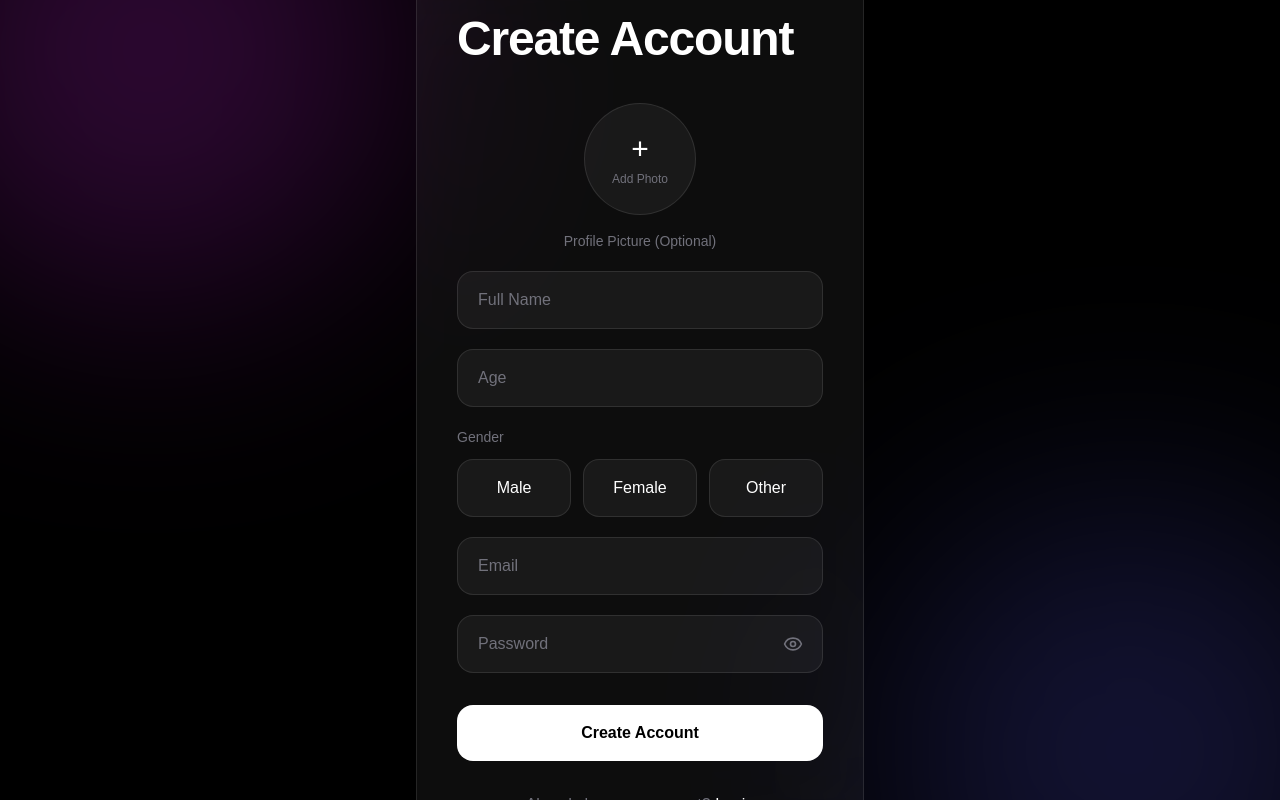
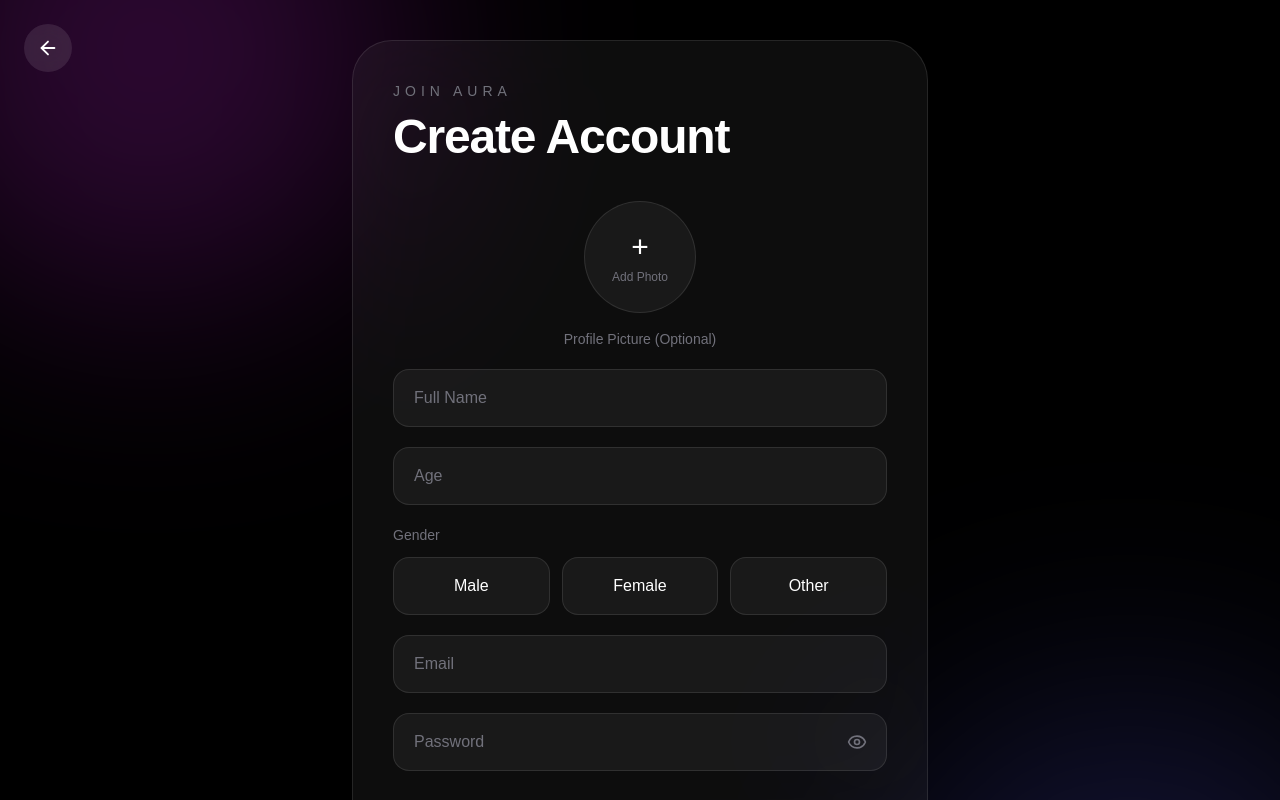
Before and after one commit to BIMALA-VENU-MADHAV/AURA, a React (Vite) app: page /signup in a window 1280 px wide. Built offline with nearby package versions, Linux system fonts and the light colour scheme; no server answers.

Commit message:
updated login page

```diff
--- a/src/App.jsx
+++ b/src/App.jsx
@@ -1,4 +1,4 @@
-import { BrowserRouter, Routes, Route, useLocation } from "react-router-dom"
+import {BrowserRouter,Routes,Route,useLocation} from "react-router-dom"
 import Sidebar from "./components/Sidebar"
 import MiniPlayer from "./components/MiniPlayer"
 import FullPlayer from "./components/FullPlayer"
@@ -9,42 +9,55 @@
 import Signup from "./pages/Signup"
 import Profile from "./pages/Profile"
 
-function Layout() {
-  const location = useLocation()
+function Layout(){
 
-  const isAuthPage =
-    location.pathname === "/login" ||
-    location.pathname === "/signup"
+  const location=useLocation()
 
-  return (
+  const isAuthPage=
+    location.pathname==="/login"||
+    location.pathname==="/signup"
+
+  return(
     <div className="flex h-screen overflow-hidden bg-black text-white">
-      {!isAuthPage && <Sidebar />}
 
-      <Routes>
-        <Route path="/" element={<Home />} />
-        <Route path="/favorites" element={<Favorites />} />
-        <Route path="/search" element={<Search />} />
-        <Route path="/login" element={<Login />} />
-        <Route path="/signup" element={<Signup />} />
-        <Route path="/profile" element={<Profile />} />
-      </Routes>
+      {/* Sidebar */}
+      {!isAuthPage&&(
+        <div className="w-32 h-screen shrink-0">
+          <Sidebar/>
+        </div>
+      )}
 
-      {!isAuthPage && (
-        <>
-          <MiniPlayer />
-          <FullPlayer />
-        </>
-      )}
+      {/* Pages */}
+      <div className="flex-1 overflow-y-auto">
+
+        <Routes>
+          <Route path="/" element={<Home/>}/>
+          <Route path="/favorites" element={<Favorites/>}/>
+          <Route path="/search" element={<Search/>}/>
+          <Route path="/login" element={<Login/>}/>
+          <Route path="/signup" element={<Signup/>}/>
+          <Route path="/profile" element={<Profile/>}/>
+        </Routes>
+
+      </div>
+
+      {/* Players stay visible */}
+      <MiniPlayer/>
+      <FullPlayer/>
+
     </div>
   )
+
 }
 
-function App() {
-  return (
+function App(){
+
+  return(
     <BrowserRouter>
-      <Layout />
+      <Layout/>
     </BrowserRouter>
   )
+
 }
 
 export default App
--- a/src/components/Sidebar.jsx
+++ b/src/components/Sidebar.jsx
@@ -40,7 +40,7 @@
   return (
     <>
       {/* Desktop Sidebar */}
-      <div className="hidden md:flex w-30 h-screen shrink-0 flex-col items-center py-10 border-r border-white/5 bg-black/40 backdrop-blur-2xl">
+      <div className="hidden md:flex w-32 h-screen shrink-0 flex-col items-center py-10 border-r border-white/5 bg-black/40 backdrop-blur-2xl">
         <h1 className="text-2xl font-bold mb-16">
           Aura
         </h1>
--- a/src/pages/Login.jsx
+++ b/src/pages/Login.jsx
@@ -1,37 +1,25 @@
-import { useState } from "react"
-import { useNavigate, Link } from "react-router-dom"
-import { motion } from "framer-motion"
-
-import {
-  Eye,
-  EyeOff,
-} from "lucide-react"
-
+import {useState} from "react"
+import {useNavigate,Link} from "react-router-dom"
+import {motion} from "framer-motion"
+import {ArrowLeft,Eye,EyeOff} from "lucide-react"
 import supabase from "../lib/supabase"
 
-function Login() {
+function Login(){
 
-  const [email, setEmail] =
-    useState("")
+  const [email,setEmail]=useState("")
+  const [password,setPassword]=useState("")
+  const [showPassword,setShowPassword]=useState(false)
+  const [loading,setLoading]=useState(false)
 
-  const [password, setPassword] =
-    useState("")
+  const navigate=useNavigate()
 
-  const [showPassword, setShowPassword] =
-    useState(false)
-
-  const [loading, setLoading] =
-    useState(false)
-
-  const navigate = useNavigate()
-
-  const handleLogin = async (e) => {
+  const handleLogin=async(e)=>{
 
     e.preventDefault()
 
     setLoading(true)
 
-    const { error } =
+    const {error}=
       await supabase.auth.signInWithPassword({
         email,
         password,
@@ -39,39 +27,58 @@
 
     setLoading(false)
 
-    if (error) {
+    if(error){
+
       alert(error.message)
       return
+
     }
 
     navigate("/")
 
   }
 
-  return (
+  return(
     <div className="w-full min-h-screen bg-black text-white relative overflow-hidden flex items-center justify-center px-6">
 
-      {/* Background Glow */}
+      {/* Back */}
+      <button
+      onClick={()=>
+        navigate("/")
+      }
+      className="
+      absolute top-6 left-6
+      w-12 h-12 rounded-full
+      bg-white/10 backdrop-blur-xl
+      flex items-center justify-center
+      cursor-pointer hover:bg-white/20
+      transition z-20
+      "
+      >
+        <ArrowLeft size={22}/>
+      </button>
+
+      {/* Glow */}
       <div className="absolute inset-0">
 
-        <div className="absolute top-[-200px] left-[-100px] w-[500px] h-[500px] bg-fuchsia-500/20 blur-[120px] rounded-full" />
+        <div className="absolute top-[-200px] left-[-100px] w-[500px] h-[500px] bg-fuchsia-500/20 blur-[120px] rounded-full"/>
 
-        <div className="absolute bottom-[-200px] right-[-100px] w-[500px] h-[500px] bg-indigo-500/20 blur-[120px] rounded-full" />
+        <div className="absolute bottom-[-200px] right-[-100px] w-[500px] h-[500px] bg-indigo-500/20 blur-[120px] rounded-full"/>
 
       </div>
 
       {/* Card */}
       <motion.form
       initial={{
-          opacity: 0,
-          y: 30,
+        opacity:0,
+        y:30,
       }}
       animate={{
-          opacity: 1,
-          y: 0,
+        opacity:1,
+        y:0,
       }}
       transition={{
-          duration: 0.4,
+        duration:0.4,
       }}
       onSubmit={handleLogin}
       className="
@@ -103,10 +110,13 @@
 
           {/* Email */}
           <input
+          id="email"
+          name="email"
+          autoComplete="email"
           type="email"
           placeholder="Email"
           value={email}
-            onChange={(e) =>
+          onChange={(e)=>
             setEmail(e.target.value)
           }
           className="
@@ -125,6 +135,9 @@
           <div className="relative">
 
             <input
+            id="password"
+            name="password"
+            autoComplete="current-password"
             type={
               showPassword
               ? "text"
@@ -132,7 +145,7 @@
             }
             placeholder="Password"
             value={password}
-              onChange={(e) =>
+            onChange={(e)=>
               setPassword(e.target.value)
             }
             className="
@@ -149,7 +162,7 @@
 
             <button
             type="button"
-              onClick={() =>
+            onClick={()=>
               setShowPassword(
                 !showPassword
               )
@@ -165,10 +178,10 @@
             "
             >
 
-              {showPassword ? (
-                <EyeOff size={20} />
-              ) : (
-                <Eye size={20} />
+              {showPassword?(
+                <EyeOff size={20}/>
+              ):(
+                <Eye size={20}/>
               )}
 
             </button>
@@ -220,6 +233,7 @@
 
     </div>
   )
+
 }
 
 export default Login
--- a/src/pages/Signup.jsx
+++ b/src/pages/Signup.jsx
@@ -1,27 +1,31 @@
-import { useState } from "react"
-import { useNavigate, Link } from "react-router-dom"
-import { motion } from "framer-motion"
-import { Eye, EyeOff } from "lucide-react"
+import {useState} from "react"
+import {useNavigate,Link} from "react-router-dom"
+import {ArrowLeft,Eye,EyeOff} from "lucide-react"
+import {motion} from "framer-motion"
 import supabase from "../lib/supabase"
 
-function Signup() {
-  const [name, setName] = useState("")
-  const [age, setAge] = useState("")
-  const [gender, setGender] = useState("")
-  const [email, setEmail] = useState("")
-  const [password, setPassword] = useState("")
-  const [avatar, setAvatar] = useState(null)
-  const [showPassword, setShowPassword] = useState(false)
-  const [loading, setLoading] = useState(false)
+function Signup(){
 
-  const navigate = useNavigate()
+  const [name,setName]=useState("")
+  const [age,setAge]=useState("")
+  const [gender,setGender]=useState("")
+  const [email,setEmail]=useState("")
+  const [password,setPassword]=useState("")
+  const [avatar,setAvatar]=useState(null)
+  const [showPassword,setShowPassword]=useState(false)
+  const [loading,setLoading]=useState(false)
 
-  const handleSignup = async (e) => {
+  const navigate=useNavigate()
+
+  const handleSignup=async(e)=>{
+
     e.preventDefault()
 
-    if (!name || !age || !gender) {
+    if(!name||!age||!gender){
+
       alert("Please fill all required fields")
       return
+
     }
 
     setLoading(true)
@@ -29,88 +33,121 @@
     const {
       data,
       error,
-    } = await supabase.auth.signUp({
+    }=await supabase.auth.signUp({
       email,
       password,
     })
 
-    if (error) {
+    if(error){
+
       setLoading(false)
       alert(error.message)
       return
+
     }
 
-    let avatarUrl = ""
+    let avatarUrl=""
 
-    if (avatar) {
-      const fileExt =
+    if(avatar){
+
+      const fileExt=
         avatar.name.split(".").pop()
 
-      const fileName =
+      const fileName=
         `${Date.now()}.${fileExt}`
 
-      const { error: uploadError } =
+      const {error:uploadError}=
         await supabase.storage
           .from("avatars")
-          .upload(fileName, avatar)
+          .upload(fileName,avatar)
 
-      if (!uploadError) {
+      if(!uploadError){
 
-        const { data } =
+        const {data}=
           supabase.storage
             .from("avatars")
             .getPublicUrl(fileName)
 
-        avatarUrl =
+        avatarUrl=
           data.publicUrl
+
       }
+
     }
 
     await supabase
       .from("profiles")
       .insert({
-        id: data.user.id,
+        id:data.user.id,
         name,
         age,
         gender,
-        avatar_url: avatarUrl,
+        avatar_url:avatarUrl,
         email,
       })
 
     setLoading(false)
 
     navigate("/")
+
   }
 
-  return (
-    <div className="w-full min-h-screen bg-black text-white relative overflow-hidden flex items-center justify-center px-6">
+  return(
+    <div className="w-full min-h-screen bg-black text-white relative overflow-hidden flex items-center justify-center px-6 py-10">
 
-      {/* Background Glow */}
+      {/* Back */}
+      <button
+      onClick={()=>{
+
+        if(window.history.length>1){
+
+          navigate(-1)
+
+        }else{
+
+          navigate("/")
+
+        }
+
+      }}
+      className="
+      absolute top-6 left-6
+      w-12 h-12 rounded-full
+      bg-white/10 backdrop-blur-xl
+      flex items-center justify-center
+      cursor-pointer hover:bg-white/20
+      transition z-20
+      "
+      >
+        <ArrowLeft size={22}/>
+      </button>
+
+      {/* Glow */}
       <div className="absolute inset-0">
 
-        <div className="absolute top-[-200px] left-[-100px] w-[500px] h-[500px] bg-fuchsia-500/20 blur-[120px] rounded-full" />
+        <div className="absolute top-[-200px] left-[-100px] w-[500px] h-[500px] bg-fuchsia-500/20 blur-[120px] rounded-full"/>
 
-        <div className="absolute bottom-[-200px] right-[-100px] w-[500px] h-[500px] bg-indigo-500/20 blur-[120px] rounded-full" />
+        <div className="absolute bottom-[-200px] right-[-100px] w-[500px] h-[500px] bg-indigo-500/20 blur-[120px] rounded-full"/>
 
       </div>
 
       {/* Card */}
       <motion.form
       initial={{
-          opacity: 0,
-          y: 30,
+        opacity:0,
+        y:30,
       }}
       animate={{
-          opacity: 1,
-          y: 0,
+        opacity:1,
+        y:0,
       }}
       transition={{
-          duration: 0.4,
+        duration:0.4,
       }}
       onSubmit={handleSignup}
       className="
       relative z-10
-          w-full max-w-md
+      w-full max-w-xl
       bg-white/5
       border border-white/10
       backdrop-blur-3xl
@@ -135,7 +172,7 @@
         {/* Inputs */}
         <div className="space-y-5">
 
-          {/* Avatar Upload */}
+          {/* Avatar */}
           <div className="flex flex-col items-center">
 
             <label
@@ -154,16 +191,13 @@
             "
             >
 
-              {avatar ? (
-
+              {avatar?(
                 <img
                 src={URL.createObjectURL(avatar)}
                 alt="Avatar"
                 className="w-full h-full object-cover"
                 />
-
-              ) : (
-
+              ):(
                 <div className="text-center">
 
                   <p className="text-3xl">
@@ -175,16 +209,16 @@
                   </p>
 
                 </div>
-
               )}
 
             </label>
 
             <input
             id="avatar"
+            name="avatar"
             type="file"
             accept="image/*"
-              onChange={(e) =>
+            onChange={(e)=>
               setAvatar(
                 e.target.files[0]
               )
@@ -200,10 +234,13 @@
 
           {/* Name */}
           <input
+          id="name"
+          name="name"
+          autoComplete="name"
           type="text"
           placeholder="Full Name"
           value={name}
-            onChange={(e) =>
+          onChange={(e)=>
             setName(e.target.value)
           }
           className="
@@ -219,10 +256,12 @@
 
           {/* Age */}
           <input
+          id="age"
+          name="age"
           type="number"
           placeholder="Age"
           value={age}
-            onChange={(e) =>
+          onChange={(e)=>
             setAge(e.target.value)
           }
           className="
@@ -245,18 +284,18 @@
 
             <div className="grid grid-cols-3 gap-3">
 
-              {["Male", "Female", "Other"].map((item) => (
+              {["Male","Female","Other"].map((item)=>(
 
                 <button
                 key={item}
                 type="button"
-                  onClick={() =>
+                onClick={()=>
                   setGender(item)
                 }
                 className={`
-                    py-4 rounded-2xl border transition
+                py-4 rounded-2xl border transition cursor-pointer
                 ${
-                      gender === item
+                  gender===item
                   ? "bg-white text-black border-white"
                   : "bg-white/5 border-white/10 text-white hover:bg-white/10"
                 }
@@ -275,10 +314,13 @@
 
           {/* Email */}
           <input
+          id="email"
+          name="email"
+          autoComplete="email"
           type="email"
           placeholder="Email"
           value={email}
-            onChange={(e) =>
+          onChange={(e)=>
             setEmail(e.target.value)
           }
           className="
@@ -296,6 +338,9 @@
           <div className="relative">
 
             <input
+            id="password"
+            name="password"
+            autoComplete="new-password"
             type={
               showPassword
               ? "text"
@@ -303,7 +348,7 @@
             }
             placeholder="Password"
             value={password}
-              onChange={(e) =>
+            onChange={(e)=>
               setPassword(e.target.value)
             }
             className="
@@ -319,7 +364,7 @@
 
             <button
             type="button"
-              onClick={() =>
+            onClick={()=>
               setShowPassword(!showPassword)
             }
             className="
@@ -328,13 +373,14 @@
             text-zinc-500
             hover:text-white
             transition
+            cursor-pointer
             "
             >
 
-              {showPassword ? (
-                <EyeOff size={20} />
-              ) : (
-                <Eye size={20} />
+              {showPassword?(
+                <EyeOff size={20}/>
+              ):(
+                <Eye size={20}/>
               )}
 
             </button>
@@ -358,6 +404,7 @@
         hover:scale-[1.02]
         transition
         disabled:opacity-50
+        cursor-pointer
         "
         >
 
@@ -385,6 +432,7 @@
 
     </div>
   )
+
 }
 
 export default Signup
```
Lines whose indentation alone changed are shown as unchanged.
